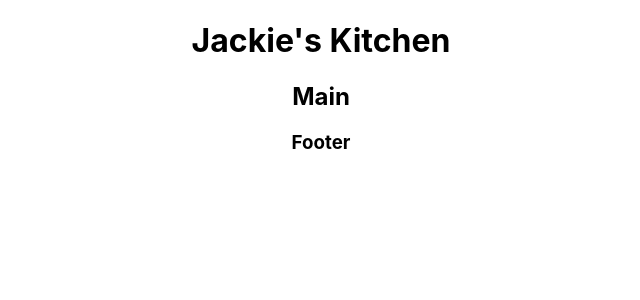
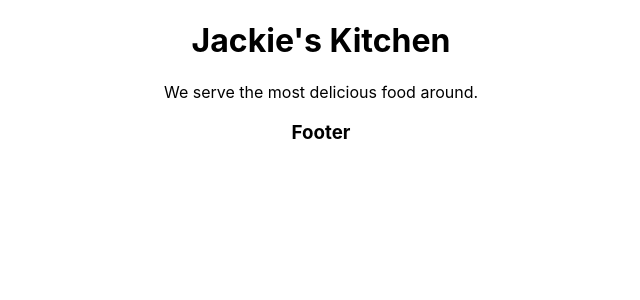
Before and after one commit to rmasonh18/react-essentials, a React (Create React App) app: page / in a window 1280 px wide. Shown: the top 300 px of the page, without its empty margins (319-959 px from the left). Built offline with nearby package versions, Linux system fonts and the light colour scheme.

Commit message:
add main component~simple

```diff
--- a/src/App.js
+++ b/src/App.js
@@ -12,11 +12,21 @@ function Header() {
   );
 }
 
+//creat main component
+function Main() {
+  return (
+    <section>
+      <p>We serve the most delicious food around.</p>
+    </section>
+
+  );
+}
+
 function App() {
   return (
     <div className="App">
     <Header />
-    <h2>Main</h2>
+    <Main />
     <h3>Footer</h3>
     </div>
   );
```
